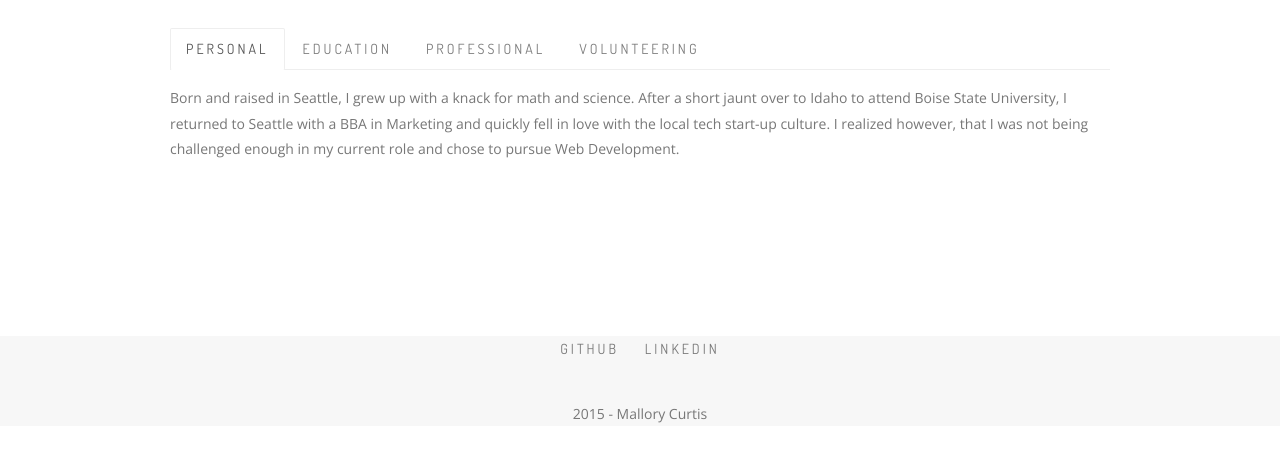
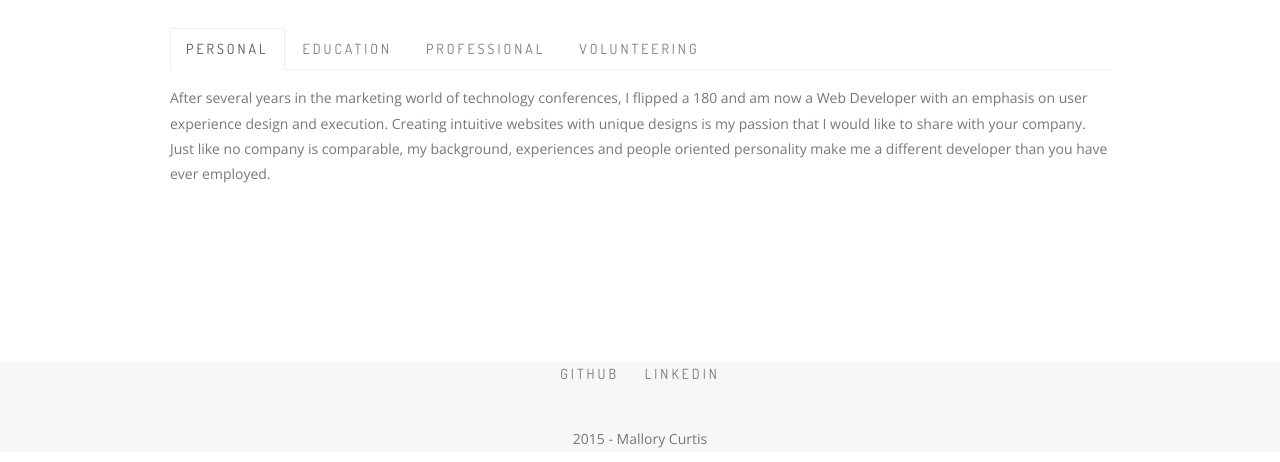
Before and after one commit to mallorycurtis/Me, a plain HTML site: page about.html in a window 1280 px wide. Shown: the part 338-800 px from the top of the page. Drawn offline with nearby package versions, Linux system fonts and the light colour scheme; some packages are replaced by stand-ins of ours; files whose address does not match are found by name.

Commit message:
Changed Personal Statement

```diff
--- a/about.html
+++ b/about.html
@@ -158,7 +158,7 @@
 							</ul>
 							<div class="tab-content">
 								<div class="tab-pane active" id="personal">
-									<p>Born and raised in Seattle, I grew up with a knack for math and science. After a short jaunt over to Idaho to attend Boise State University, I returned to Seattle with a BBA in Marketing and quickly fell in love with the local tech start-up culture. I realized however, that I was not being challenged enough in my current role and chose to pursue Web Development. </p>
+									<p>After several years in the marketing world of technology conferences, I flipped a 180 and am now a Web Developer with an emphasis on user experience design and execution. Creating intuitive websites with unique designs is my passion that I would like to share with your company. Just like no company is comparable, my background, experiences and people oriented personality make me a different developer than you have ever employed.</p>
 								</div>
 								<div class="tab-pane" id="education">
 									<h2>Seattle University</h2>
```
